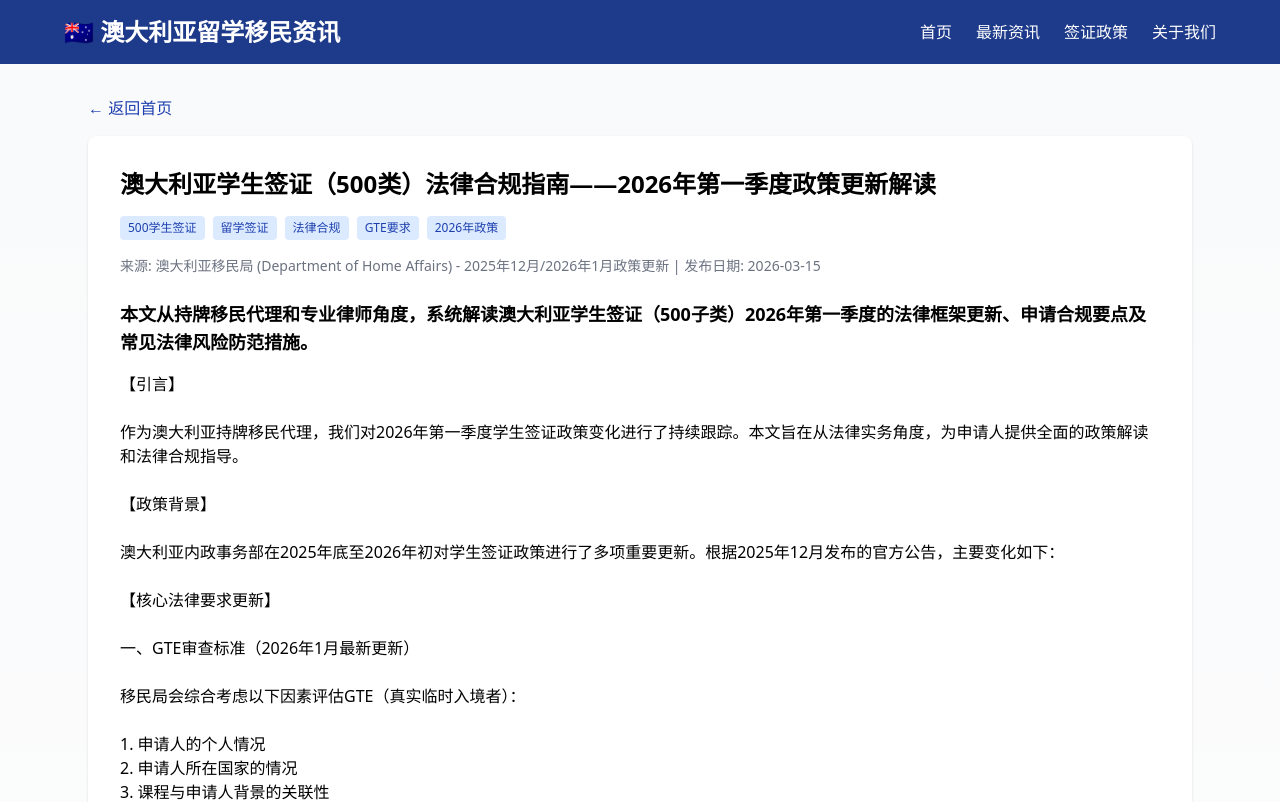
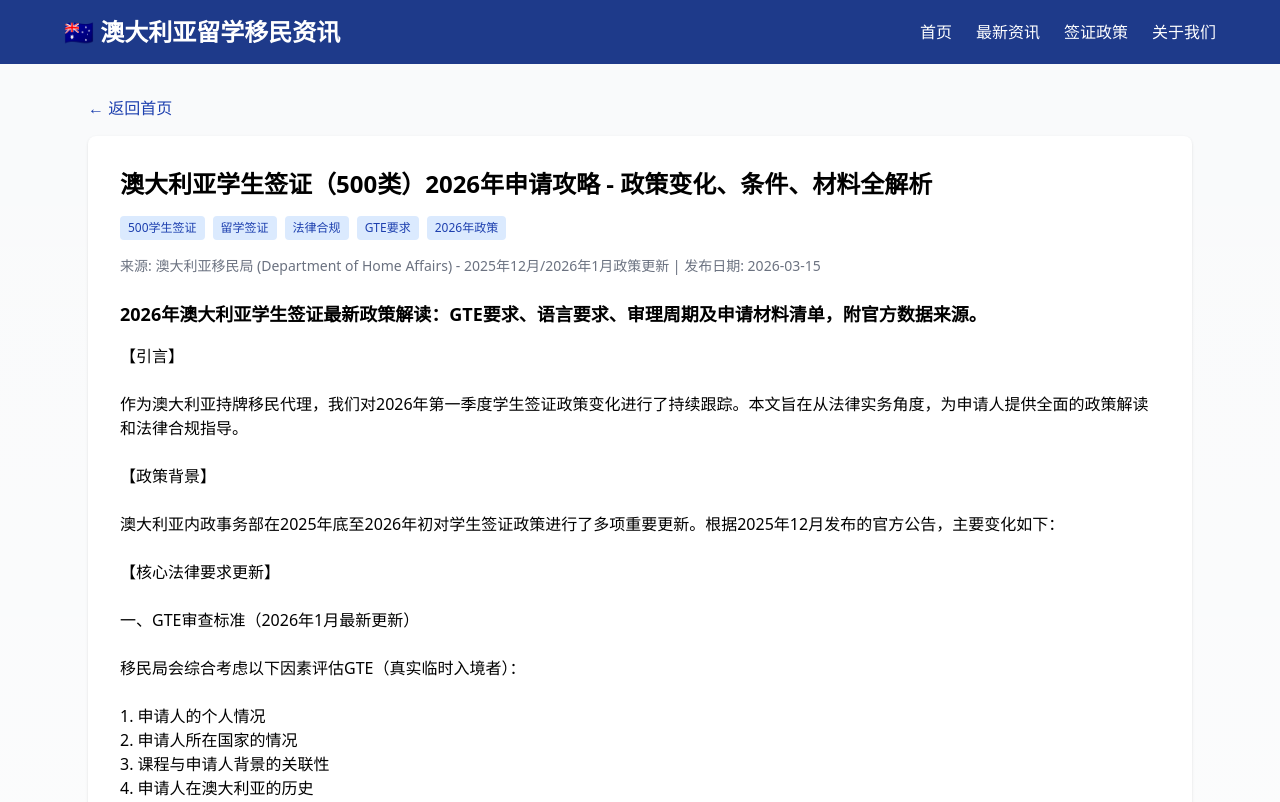
Before and after one commit to makeyourdreamcometrue/australia-edu-immi, a Next.js app: page /article/1 in a window 1280 px wide. Shown: the top 802 px of the page. Built offline with nearby package versions, Linux system fonts and the light colour scheme.

Commit message:
Updated article titles in detail page

```diff
--- a/app/article/[id]/page.tsx
+++ b/app/article/[id]/page.tsx
@@ -2,8 +2,8 @@ import Link from 'next/link'
 
 const ARTICLES: Record<string, any> = {
   '1': {
-    title: '澳大利亚学生签证（500类）法律合规指南——2026年第一季度政策更新解读',
-    summary: '本文从持牌移民代理和专业律师角度，系统解读澳大利亚学生签证（500子类）2026年第一季度的法律框架更新、申请合规要点及常见法律风险防范措施。',
+    title: '澳大利亚学生签证（500类）2026年申请攻略 - 政策变化、条件、材料全解析',
+    summary: '2026年澳大利亚学生签证最新政策解读：GTE要求、语言要求、审理周期及申请材料清单，附官方数据来源。',
     content: `【引言】
 
 作为澳大利亚持牌移民代理，我们对2026年第一季度学生签证政策变化进行了持续跟踪。本文旨在从法律实务角度，为申请人提供全面的政策解读和法律合规指导。
```
